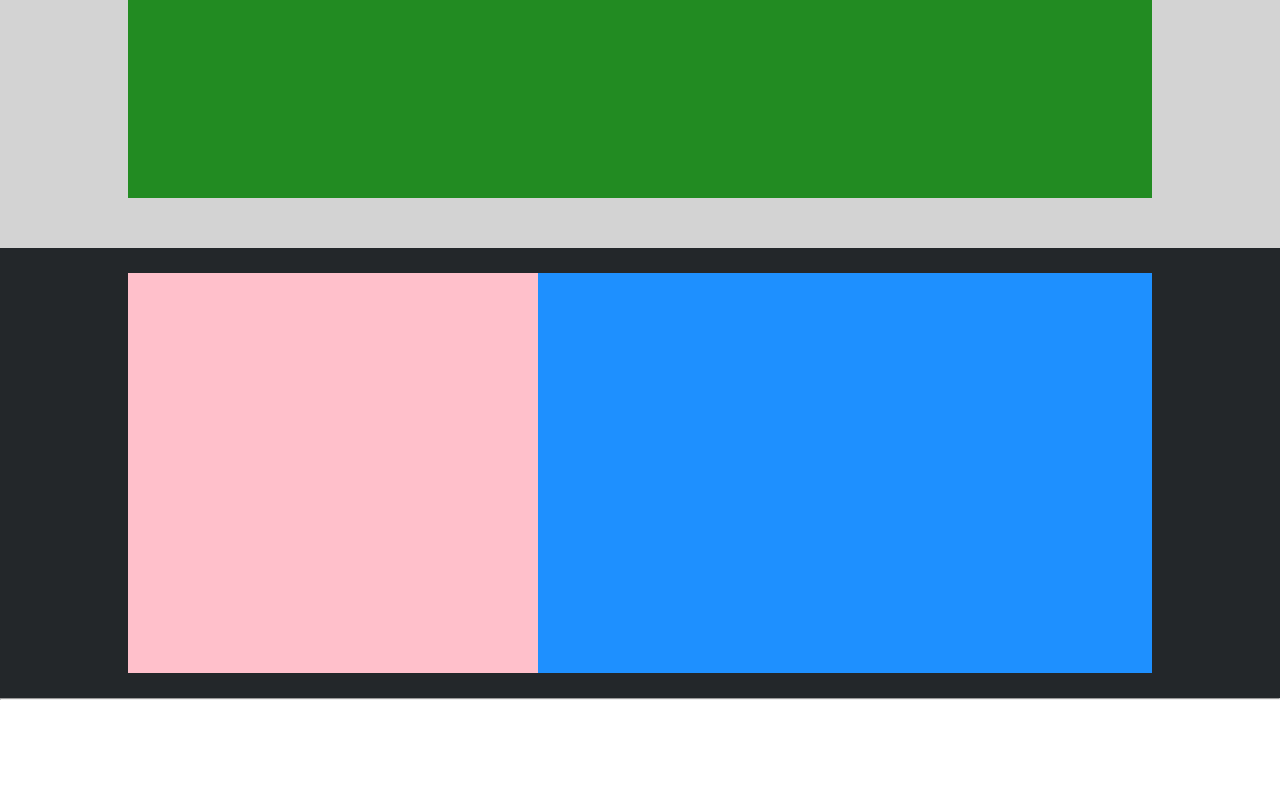
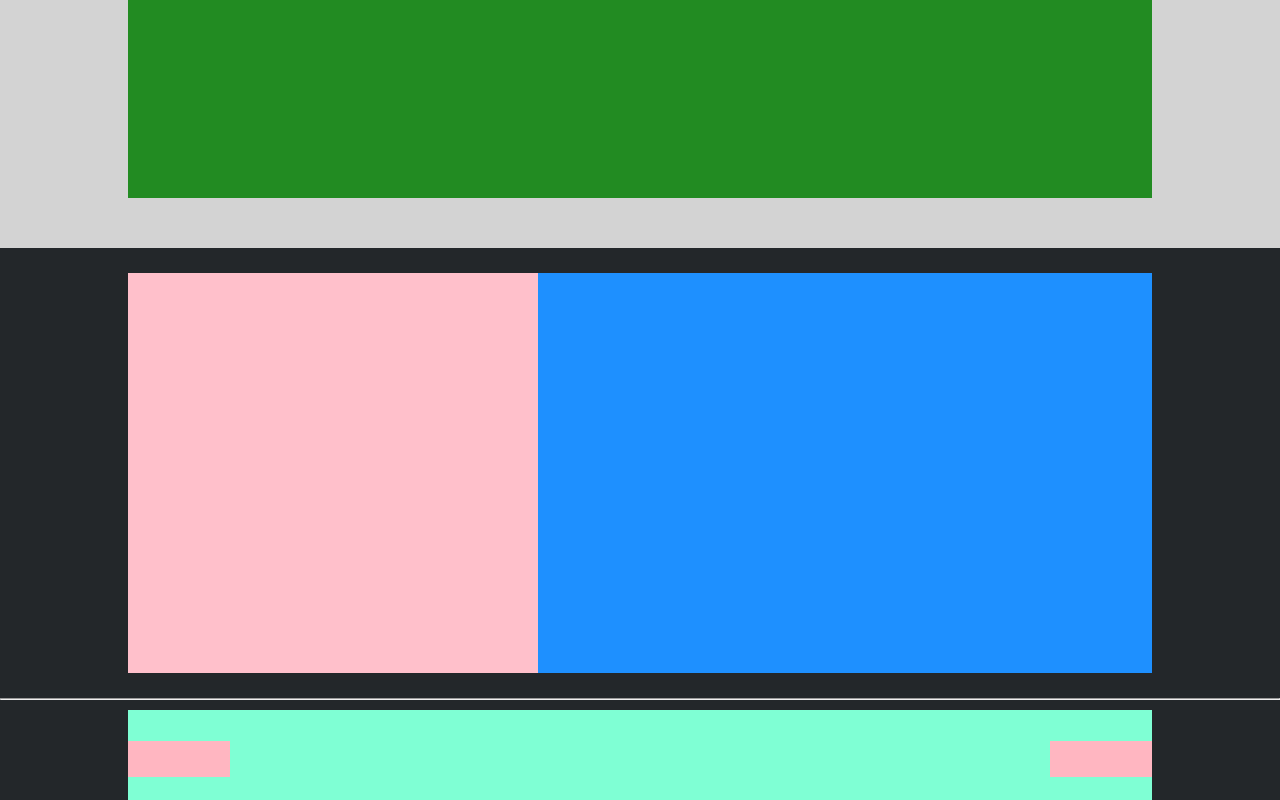
Before and after one commit to N1colas7/htmlcss-struttura-discord, a plain HTML site: page index.html in a window 1280 px wide. Shown: the part 2227-3027 px from the top of the page. Before the commit the page ends 2927 px from the top, so only its background shows below. Drawn offline with Linux system fonts and the light colour scheme.

Commit message:
finish_excercise

```diff
--- a/css/style.css
+++ b/css/style.css
@@ -113,3 +113,31 @@ main{
     height: 100%;
 }
 /* footer */
+footer{
+    background-color:  rgb(35, 39, 42);
+    height: 100px;
+    align-items: flex-start;
+    display: flex;
+}
+.foot_row{
+    background-color: rgb(127, 255, 212);
+    height: 90%;
+    width: 100%;
+    margin-left: 10%;
+    margin-right: 10%;
+    margin-top: 10px;
+    display: flex;
+    justify-content: space-between;
+}
+.logo_foot{
+    background-color: rgb(255, 182, 193);
+    height: 40%;
+    width: 10%;
+    margin-top: 3%;
+}
+.button_foot{
+    background-color: rgb(255, 182, 193);
+    width: 10%;
+    height: 40%;
+    margin-top: 3%;
+}
--- a/index.html
+++ b/index.html
@@ -76,7 +76,12 @@
     </main>
     <!-- footer -->
     <footer>
-
+        <div class="foot_row">
+            <div class="logo_foot">
+            </div>
+            <div class="button_foot">
+            </div>
+        </div>
     </footer>
 </body>
 </html>
```
